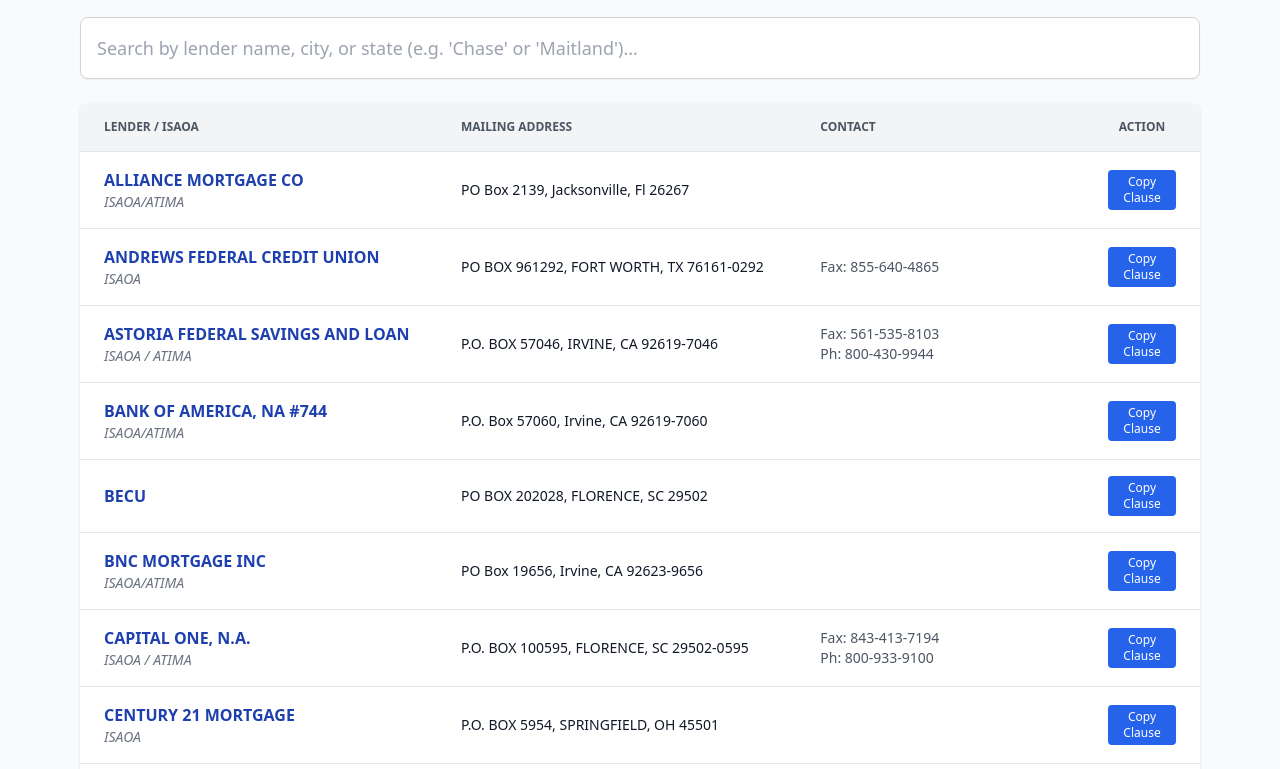
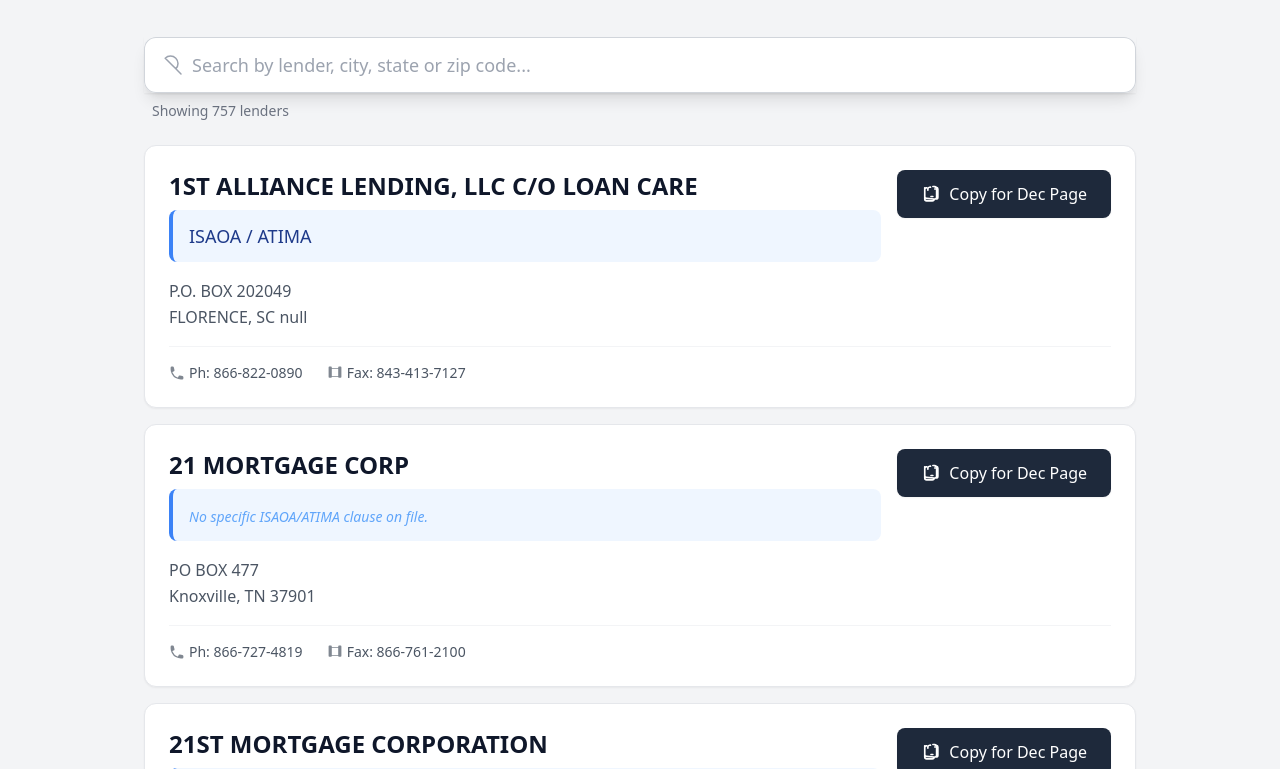
Before and after one commit to 0024266/mortgagee-clause-directory, a plain HTML site: page index.html in a window 1280 px wide. Shown: the part 115-884 px from the top of the page. Drawn offline with nearby package versions, Linux system fonts and the light colour scheme.

Commit message:
Update index.html

```diff
--- a/index.html
+++ b/index.html
@@ -1,101 +1,169 @@
 <!DOCTYPE html>
-<html lang="en">
+<html lang="en" class="bg-gray-100">
 <head>
     <meta charset="UTF-8">
     <meta name="viewport" content="width=device-width, initial-scale=1.0">
-    <title>Mortgagee Clause Directory</title>
+    <title>Florida Mortgagee Clause Directory</title>
     <script src="https://cdn.tailwindcss.com"></script>
+    <script src="https://unpkg.com/heroicons@2.0.18/dist/outline/index.js"></script>
     <style>
-        .copy-btn:active { transform: scale(0.95); }
+        /* Smooth transition for copy feedback */
+        .copy-feedback { transition: all 0.3s ease; }
     </style>
 </head>
-<body class="bg-gray-50 text-gray-900 font-sans">
+<body class="text-gray-800 font-sans">
 
-    <div class="max-w-6xl mx-auto px-4 py-8">
+    <div class="max-w-5xl mx-auto px-4 py-8">
         <header class="mb-8 text-center">
-            <h1 class="text-3xl font-bold text-blue-900">Mortgagee Clause Directory</h1>
-            <p class="text-gray-600 mt-2">Search for lender ISAOA/ATIMA and mailing addresses.</p>
+            <h1 class="text-4xl font-extrabold text-slate-800 tracking-tight">Mortgagee Clause Lookup</h1>
+            <p class="text-lg text-gray-600 mt-3">A directory of lender addresses and ISAOA/ATIMA wording for insurance certificates.</p>
         </header>
 
-        <div class="mb-6">
-            <input type="text" id="searchInput" placeholder="Search by lender name, city, or state (e.g. 'Chase' or 'Maitland')..."
-                class="w-full p-4 rounded-lg border border-gray-300 shadow-sm focus:ring-2 focus:ring-blue-500 focus:outline-none text-lg">
+        <div class="sticky top-4 z-10 bg-gray-100 pt-2 pb-6">
+            <div class="relative shadow-sm">
+                <div class="pointer-events-none absolute inset-y-0 left-0 flex items-center pl-4">
+                    <svg xmlns="http://www.w3.org/2000/svg" fill="none" viewBox="0 0 24 24" stroke-width="1.5" stroke="currentColor" class="w-6 h-6 text-gray-400">
+                      <path stroke-linecap="round" stroke-linejoin="round" d="m21 21-5.197-5.197m0 0A7.5 7.5 0 1 0 5.196 5.196a7.5 7.5 0 0 0 1.061 1.061Z" />
+                    </svg>
+                </div>
+                <input type="text" id="searchInput" placeholder="Search by lender, city, state or zip code..."
+                    class="block w-full rounded-xl border-0 py-4 pl-12 text-gray-900 shadow-lg ring-1 ring-inset ring-gray-300 placeholder:text-gray-400 focus:ring-2 focus:ring-inset focus:ring-blue-600 sm:text-lg sm:leading-6">
+            </div>
+             <div id="resultCount" class="text-sm text-gray-500 mt-2 ml-2">Loading database...</div>
         </div>
 
-        <div class="overflow-x-auto bg-white rounded-lg shadow">
-            <table class="min-w-full divide-y divide-gray-200" id="mortgageeTable">
-                <thead class="bg-gray-100">
-                    <tr>
-                        <th class="px-6 py-4 text-left text-xs font-semibold text-gray-600 uppercase">Lender / ISAOA</th>
-                        <th class="px-6 py-4 text-left text-xs font-semibold text-gray-600 uppercase">Mailing Address</th>
-                        <th class="px-6 py-4 text-left text-xs font-semibold text-gray-600 uppercase">Contact</th>
-                        <th class="px-6 py-4 text-center text-xs font-semibold text-gray-600 uppercase">Action</th>
-                    </tr>
-                </thead>
-                <tbody class="divide-y divide-gray-200" id="tableBody">
-                    </tbody>
-            </table>
+        <div id="resultsList" class="space-y-4">
+            </div>
+
+        <div id="noResults" class="hidden text-center py-12">
+             <svg xmlns="http://www.w3.org/2000/svg" fill="none" viewBox="0 0 24 24" stroke-width="1.5" stroke="currentColor" class="w-16 h-16 mx-auto text-gray-300 mb-4">
+               <path stroke-linecap="round" stroke-linejoin="round" d="M12 9v3.75m9-.75a9 9 0 1 1-18 0 9 9 0 0 1 18 0Zm-9 3.75h.008v.008H12v-.008Z" />
+             </svg>
+            <p class="text-xl text-gray-500">No lenders found matching that search.</p>
         </div>
+
     </div>
 
     <script>
-        const tableBody = document.getElementById('tableBody');
+        const resultsList = document.getElementById('resultsList');
         const searchInput = document.getElementById('searchInput');
+        const resultCount = document.getElementById('resultCount');
+        const noResults = document.getElementById('noResults');
         let mortgageeData = [];
 
-        // Load your JSON file
+        // --- Fetch Data ---
         fetch('appsmith_data.mortgage_list.json')
             .then(response => response.json())
             .then(data => {
                 mortgageeData = data;
-                displayData(mortgageeData);
+                // Sort alphabetically by default
+                mortgageeData.sort((a, b) => a.Name.localeCompare(b.Name));
+                renderList(mortgageeData);
             })
-            .catch(err => console.error('Error loading JSON:', err));
+            .catch(err => {
+                console.error('Error loading JSON:', err);
+                resultCount.textContent = "Error loading database file.";
+                resultCount.classList.add('text-red-600');
+            });
 
-        function displayData(data) {
-            tableBody.innerHTML = '';
-            data.forEach((item, index) => {
-                const fullAddress = `${item.Address}, ${item.City}, ${item.State} ${item.ZIP}`;
-                const row = `
-                    <tr class="hover:bg-blue-50 transition-colors">
-                        <td class="px-6 py-4">
-                            <div class="font-bold text-blue-800">${item.Name}</div>
-                            <div class="text-sm text-gray-500 italic">${item.Name2 || ''}</div>
-                        </td>
-                        <td class="px-6 py-4 text-sm">
-                            ${fullAddress}
-                        </td>
-                        <td class="px-6 py-4 text-sm text-gray-600">
-                            ${item.FAX ? 'Fax: ' + item.FAX : ''}<br>
-                            ${item.Telephone ? 'Ph: ' + item.Telephone : ''}
-                        </td>
-                        <td class="px-6 py-4 text-center">
-                            <button onclick="copyToClipboard('${item.Name}\\n${item.Name2 || ''}\\n${fullAddress}')"
-                                class="copy-btn bg-blue-600 text-white px-3 py-1 rounded text-xs hover:bg-blue-700 transition">
-                                Copy Clause
-                            </button>
-                        </td>
-                    </tr>
+
+        // --- Render Functions ---
+        function renderList(data) {
+            resultsList.innerHTML = '';
+            resultCount.textContent = `Showing ${data.length} lenders`;
+
+            if (data.length === 0) {
+                noResults.classList.remove('hidden');
+            } else {
+                noResults.classList.add('hidden');
+            }
+
+            data.forEach(item => {
+                // Build Address String
+                const fullAddressBlock = `${item.Address}<br>${item.City}, ${item.State} ${item.ZIP}`;
+                // Build Copy String (Clean format for pasting)
+                const copyText = `${item.Name}\n${item.Name2 || ''}\n${item.Address}\n${item.City}, ${item.State} ${item.ZIP}`;
+
+                // Build Contact Info Section conditionally (only show if data exists)
+                let contactInfoHTML = '';
+                if (item.Telephone || item.FAX) {
+                    contactInfoHTML = `<div class="mt-4 pt-4 border-t border-gray-100 flex flex-wrap gap-6 text-sm text-gray-600">`;
+                    if (item.Telephone) {
+                        contactInfoHTML += `<div class="flex items-center"><svg xmlns="http://www.w3.org/2000/svg" viewBox="0 0 20 20" fill="currentColor" class="w-4 h-4 mr-1 opacity-70"><path fill-rule="evenodd" d="M2 3.5A1.5 1.5 0 0 1 3.5 2h1.148a1.5 1.5 0 0 1 1.465 1.175l.716 3.223a1.5 1.5 0 0 1-1.052 1.767l-.933.267c-.41.117-.643.555-.48.95a11.542 11.542 0 0 0 6.254 6.254c.395.163.833-.07.95-.48l.267-.933a1.5 1.5 0 0 1 1.767-1.052l3.223.716A1.5 1.5 0 0 1 18 15.352V16.5a1.5 1.5 0 0 1-1.5 1.5H15c-1.149 0-2.263-.15-3.326-.43A13.022 13.022 0 0 1 2.43 8.326 13.019 13.019 0 0 1 2 5V3.5Z" clip-rule="evenodd" /></svg> Ph: ${item.Telephone}</div>`;
+                    }
+                    if (item.FAX) {
+                        contactInfoHTML += `<div class="flex items-center"><svg xmlns="http://www.w3.org/2000/svg" viewBox="0 0 20 20" fill="currentColor" class="w-4 h-4 mr-1 opacity-70"><path fill-rule="evenodd" d="M5 2a1 1 0 0 1 1 1v1h8V3a1 1 0 0 1 1-1h2a1 1 0 0 1 1 1v12a1 1 0 0 1-1 1h-2a1 1 0 0 1-1-1v-1H6v1a1 1 0 0 1-1 1H3a1 1 0 0 1-1-1V3a1 1 0 0 1 1-1h2Zm1 3v10h8V5H6Z" clip-rule="evenodd" /></svg> Fax: ${item.FAX}</div>`;
+                    }
+                    contactInfoHTML += `</div>`;
+                }
+
+                // The Card Template
+                const cardHTML = `
+                    <div class="bg-white rounded-xl shadow-sm border border-gray-200 p-6 hover:shadow-md transition-shadow relative group">
+                        <div class="md:flex md:justify-between md:items-start">
+                            <div class="flex-1 pr-4">
+                                <h2 class="text-2xl font-bold text-slate-900 mb-2">${item.Name}</h2>
+                                <div class="bg-blue-50 text-blue-900 px-4 py-3 rounded-lg font-medium border-l-4 border-blue-500 mb-4 text-lg">
+                                    ${item.Name2 ? item.Name2 : '<span class="text-blue-400 italic text-sm">No specific ISAOA/ATIMA clause on file.</span>'}
+                                </div>
+                                <address class="not-italic text-gray-600 leading-relaxed">
+                                    ${fullAddressBlock}
+                                </address>
+                            </div>
+                            <div class="mt-4 md:mt-0 shrink-0">
+                                <button onclick="copyCard(this, \`${copyText.replace(/`/g, "\\`")}\`)"
+                                    class="copy-btn flex items-center justify-center w-full md:w-auto bg-slate-800 hover:bg-blue-700 text-white font-medium py-3 px-6 rounded-lg transition-all active:scale-95 shadow-sm">
+                                    <svg xmlns="http://www.w3.org/2000/svg" fill="none" viewBox="0 0 24 24" stroke-width="2" stroke="currentColor" class="w-5 h-5 mr-2">
+                                      <path stroke-linecap="round" stroke-linejoin="round" d="M8.25 7.5V6.108c0-1.135.845-2.098 1.976-2.192.373-.03.748-.057 1.123-.08M15.75 18H18a2.25 2.25 0 0 0 2.25-2.25V6.108c0-1.135-.845-2.098-1.976-2.192a48.424 48.424 0 0 0-1.123-.08M15.75 18a2.25 2.25 0 0 1-2.25 2.25H6.75a2.25 2.25 0 0 1-2.25-2.25V6.75a2.25 2.25 0 0 1 2.25-2.25H6.75A2.25 2.25 0 0 1 4.5 4.5v10.5a2.25 2.25 0 0 0 2.25 2.25Zm.75-12h2.25m-2.25 12a2.25 2.25 0 0 0 2.25-2.25v-10.5a2.25 2.25 0 0 0-2.25-2.25h-2.25m0 12h-2.25" />
+                                    </svg>
+                                    <span class="btn-text">Copy for Dec Page</span>
+                                </button>
+                            </div>
+                        </div>
+                        ${contactInfoHTML}
+                    </div>
                 `;
-                tableBody.insertAdjacentHTML('beforeend', row);
+                resultsList.insertAdjacentHTML('beforeend', cardHTML);
             });
         }
 
-        // Search logic
+        // --- Search Logic (Debounced slightly for performance) ---
+        let searchTimeout;
         searchInput.addEventListener('input', (e) => {
-            const term = e.target.value.toLowerCase();
-            const filtered = mortgageeData.filter(item =>
-                item.Name.toLowerCase().includes(term) ||
-                item.City.toLowerCase().includes(term) ||
-                item.State.toLowerCase().includes(term)
-            );
-            displayData(filtered);
+            clearTimeout(searchTimeout);
+            searchTimeout = setTimeout(() => {
+                const term = e.target.value.toLowerCase();
+                 // Search across multiple relevant fields
+                const filtered = mortgageeData.filter(item =>
+                    (item.Name && item.Name.toLowerCase().includes(term)) ||
+                    (item.City && item.City.toLowerCase().includes(term)) ||
+                    (item.State && item.State.toLowerCase().includes(term)) ||
+                    (item.ZIP && item.ZIP.toString().includes(term)) ||
+                    // Also search the clause wording if they remember a specific phrase
+                    (item.Name2 && item.Name2.toLowerCase().includes(term))
+                );
+                renderList(filtered);
+            }, 150);
         });
 
-        // Copy functionality
-        function copyToClipboard(text) {
+        // --- Copy Functionality with visual feedback ---
+        function copyCard(button, text) {
             navigator.clipboard.writeText(text).then(() => {
-                alert('Mortgagee clause copied to clipboard!');
+                const originalHTML = button.innerHTML;
+                button.innerHTML = `
+                    <svg xmlns="http://www.w3.org/2000/svg" viewBox="0 0 20 20" fill="currentColor" class="w-5 h-5 mr-2 text-green-300">
+                      <path fill-rule="evenodd" d="M16.704 4.153a.75.75 0 0 1 .143 1.052l-8 10.5a.75.75 0 0 1-1.127.075l-4.5-4.5a.75.75 0 0 1 1.06-1.06l3.894 3.893 7.48-9.817a.75.75 0 0 1 1.05-.143Z" clip-rule="evenodd" />
+                    </svg>
+                    COPIED!
+                `;
+                button.classList.remove('bg-slate-800', 'hover:bg-blue-700');
+                button.classList.add('bg-green-700');
+
+                setTimeout(() => {
+                    button.innerHTML = originalHTML;
+                    button.classList.remove('bg-green-700');
+                    button.classList.add('bg-slate-800', 'hover:bg-blue-700');
+                }, 2000);
             });
         }
     </script>
```
